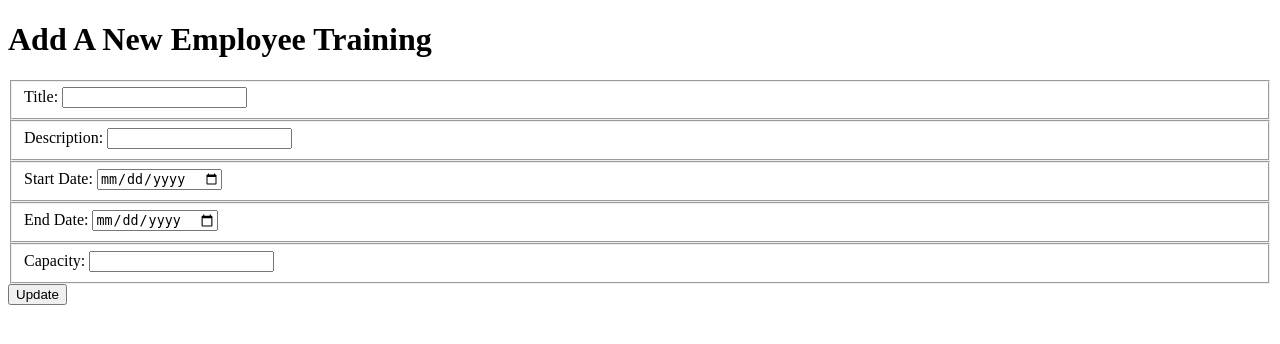
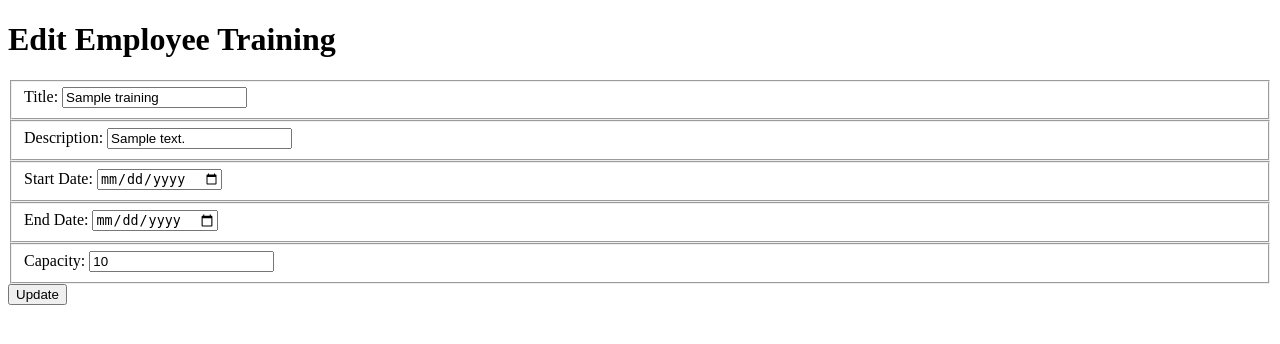
Before and after one commit to nss-cohort-36/bangazon-workforce-mgt-virtual-magicians, a Django app: template hrapp/templates/trainings/training_form.html in a window 1280 px wide. Shown: the top 344 px of the page. Run offline with Django 3.2, Linux system fonts and the light colour scheme; the template is opened without the code that fills it: values that come from a table or form of the project are taken from there, others are empty; tables that the repository leaves empty hold one stand-in row (values such as "Sample post").

Commit message:
edit training function complete

```diff
--- a/hrapp/templates/trainings/training_form.html
+++ b/hrapp/templates/trainings/training_form.html
@@ -6,10 +6,14 @@
         <title>Bangazon</title>
     </head>
 <body>
-    <h1>Add A New Employee Training</h1>
+    {% if training.id is not None %}
+        <h1>Edit Employee Training</h1>
+    {% else %}
+        <h1>Add A New Employee Training</h1>
+    {% endif %}
 
 
-    {% if book.id is not None %}
+    {% if training.id is not None %}
         <form action="{% url 'hrapp:training' training.id %}" method="post">
     {% else %}
         <form action="{% url 'hrapp:training_list' %}" method="post">
@@ -17,23 +21,23 @@
         {% csrf_token %}
         <fieldset>
             <label for="title">Title: </label>
-            <input id="title" type="text" name="title">
+            <input id="title" type="text" name="title" value="{{ training.title }}">
         </fieldset>
         <fieldset>
             <label for="description">Description: </label>
-            <input id="description" type="text" name="description">
+            <input id="description" type="text" name="description" value="{{ training.description }}">
         </fieldset>
         <fieldset>
             <label for="start_date">Start Date: </label>
-            <input id="start_date" type="date" name="start_date">
+            <input id="start_date" type="date" name="start_date" value="{{ training.start_date }}">
         </fieldset>
         <fieldset>
             <label for="end_date">End Date: </label>
-            <input id="end_date" type="date" name="end_date">
+            <input id="end_date" type="date" name="end_date" value="{{ training.end_date }}">
         </fieldset>
         <fieldset>
             <label for="capacity">Capacity: </label>
-            <input id="capacity" type="number" name="capacity">
+            <input id="capacity" type="number" name="capacity" value="{{ training.capacity }}">
         </fieldset>
 
     {% if training.id is not None %}
```
